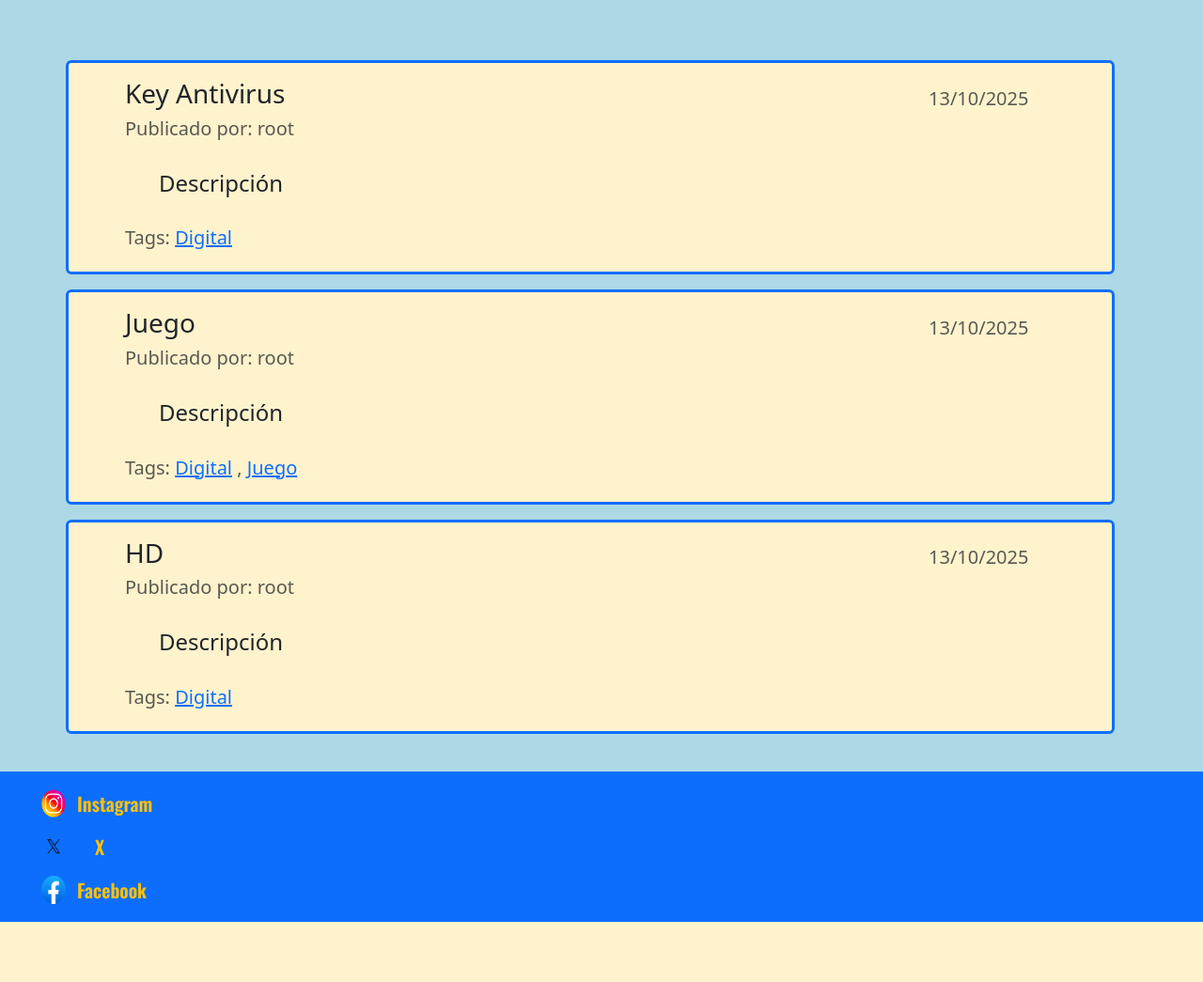
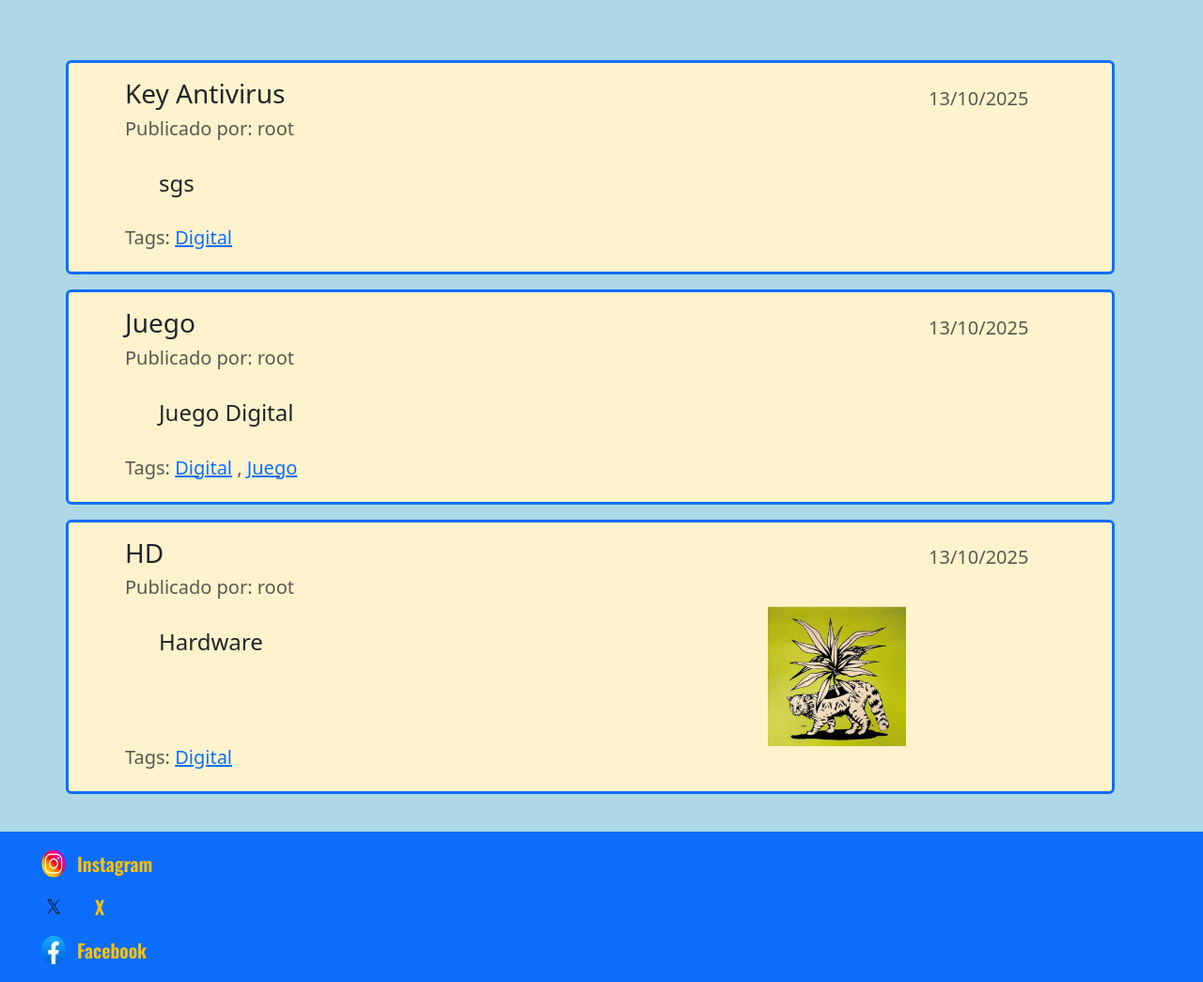
Before and after one commit to FrappuccinoIc/web003, a Django app: page /blog/ in a window 1280 px wide. Shown: the part 120-1165 px from the top of the page at 94% size. Before the commit the page ends 1101 px from the top, so only its background shows below. Run offline with Django 5.2, Linux system fonts and the light colour scheme; data comes from the database, SQL or seed files in the repository; both versions use the stored data as it was after the commit.

Commit message:
Añadido imágenes a posts de blog

```diff
--- a/venta/templates/venta/blog.html
+++ b/venta/templates/venta/blog.html
@@ -10,7 +10,12 @@
         <h5 class="col-2 text-muted align-self-end">{{ p.published|date:"SHORT_DATE_FORMAT" }}</h5>
     </div>
     <h5 class="text-muted">Publicado por: {{ p.author }}</h5>
-    <h4 class="py-4 px-5" >Descripción</h4>
+    <div class="row">
+        <h4 class="col-8 py-4 px-5" >{{ p.detail }}</h4>
+        {% if p.image %}
+        <img class="col-2 img-fluid" src="{{ p.image.url }}" alt="post_imagen">
+        {% endif %}
+    </div>
 
     <h5 class="text-muted">Tags:
         {% for c in p.categories.all %}
--- a/web003/settings.py
+++ b/web003/settings.py
@@ -1,4 +1,5 @@
 from pathlib import Path
+import os
 
 # Build paths inside the project like this: BASE_DIR / 'subdir'.
 BASE_DIR = Path(__file__).resolve().parent.parent
@@ -112,3 +113,5 @@ STATIC_URL = 'static/'
 # https://docs.djangoproject.com/en/5.2/ref/settings/#default-auto-field
 
 DEFAULT_AUTO_FIELD = 'django.db.models.BigAutoField'
+MEDIA_URL='/media/'
+MEDIA_ROOT=os.path.join(BASE_DIR,"media")
--- a/web003/urls.py
+++ b/web003/urls.py
@@ -1,5 +1,6 @@
 from django.contrib import admin
 from django.urls import path
+from django.conf import settings
 from venta import views as views_venta
 from core import views as views_core
 
@@ -9,3 +10,7 @@ urlpatterns = [
     path('category/<int:category_id>', views_venta.category, name = "category"),
     path('admin/', admin.site.urls),
 ]
+
+if settings.DEBUG:
+    from django.conf.urls.static import static
+    urlpatterns += static(settings.MEDIA_URL, document_root=settings.MEDIA_ROOT)
```
Also changed, not shown: db.sqlite3, media/blog/lienzo1.PNG (added).
